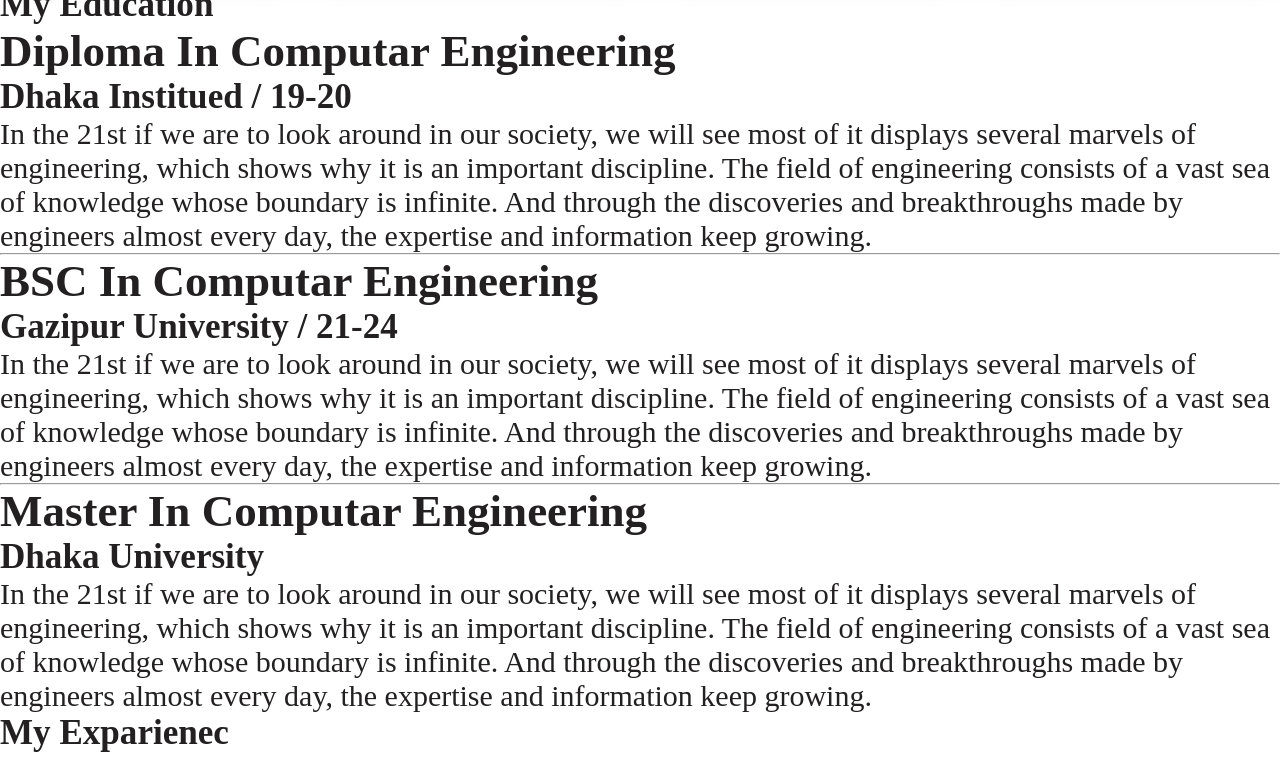
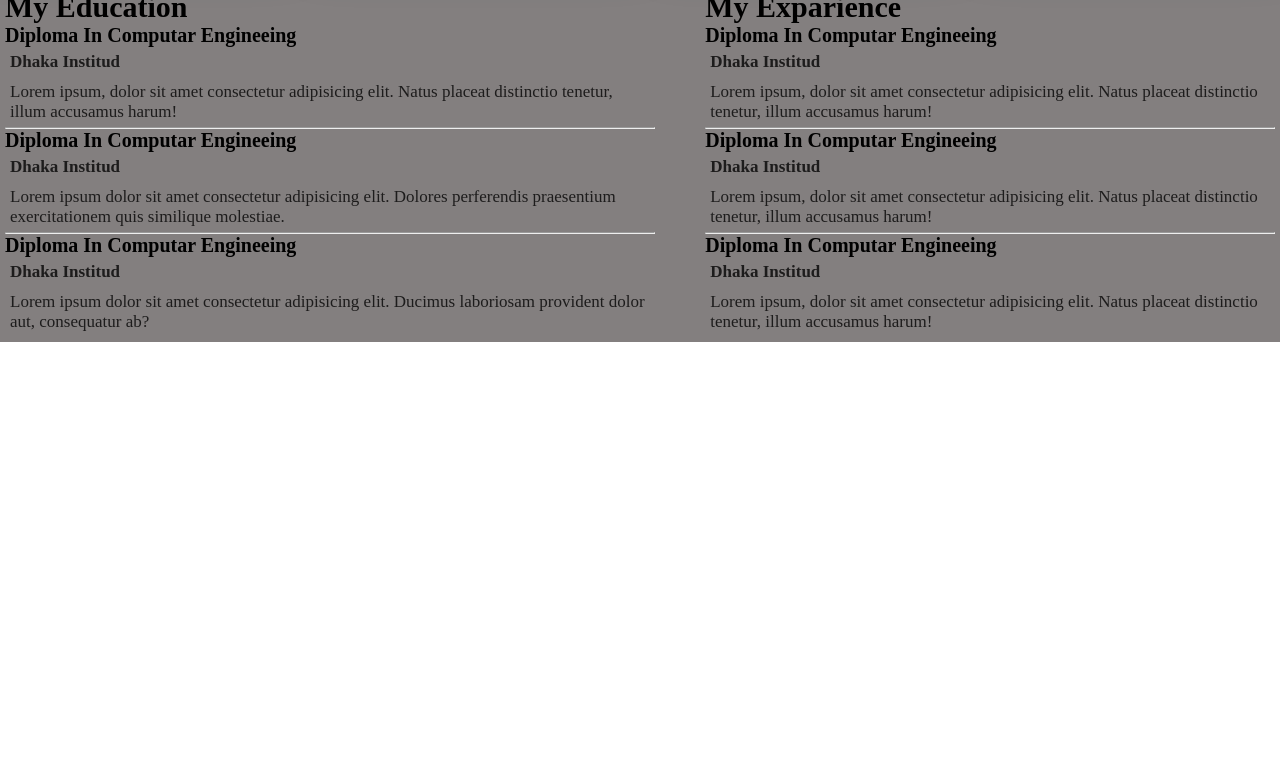
Before and after one commit to jahid45780/my-self, a plain HTML site: page index.html in a window 1280 px wide. Shown: the part 745-1507 px from the top of the page. After the commit the page ends 1087 px from the top, so only its background shows below. Drawn offline with Linux system fonts and the light colour scheme.

Commit message:
added the rasume containar

```diff
--- a/index.html
+++ b/index.html
@@ -102,60 +102,60 @@
       <section>
         <h3 class="about-title" >A Summary Of My Resume</h3>
 
+        <div class="resume-container" >
 
-            <div class="resume-container">
-                <div class="resume-container">
-                    <h3>My Education</h3>
+           <div class="resume-column">
+            <h3 class="resume-column-title">My Education</h3>
             <div class="resume-item">
-                        <h2 class="resume-item-title">Diploma In Computar Engineering</h2>
-                        <h3 class="resume-item-institued">Dhaka Institued / 19-20</h3>
-                        <p class="resume-item-description">In the 21st if we are to look around in our society, we will see most of it displays several marvels of engineering, which shows why it is an important discipline. The field of engineering consists of a vast sea of knowledge whose boundary is infinite. And through the discoveries and breakthroughs made by engineers almost every day, the expertise and information keep growing.</p>
+            <h2 class="resume-item-title">Diploma In Computar Engineeing</h2>
+            <h3 class="resume-column-info" >Dhaka Institud</h3>
+            <p class="resume-column-despikson" >Lorem ipsum, dolor sit amet consectetur adipisicing elit. Natus placeat distinctio tenetur, illum accusamus harum!</p>
+            </div>
+           <hr>
+            <div class="resume-item">
+                <h2 class="resume-item-title">Diploma In Computar Engineeing</h2>
+                <h3 class="resume-column-info" >Dhaka Institud</h3>
+                <p class="resume-column-despikson" >Lorem ipsum dolor sit amet consectetur adipisicing elit. Dolores perferendis praesentium exercitationem quis similique molestiae.</p>
+                </div>
+                <hr>
+                <div class="resume-item">
+                    <h2 class="resume-item-title">Diploma In Computar Engineeing</h2>
+                    <h3 class="resume-column-info" >Dhaka Institud</h3>
+                    <p class="resume-column-despikson" >Lorem ipsum dolor sit amet consectetur adipisicing elit. Ducimus laboriosam provident dolor aut, consequatur ab?</p>
+                    </div>
 
+           </div>
+           <div class="resume-column">
+            <h3 class="resume-column-title">My Exparience</h3>
+
+            <div class="resume-item">
+                <h2 class="resume-item-title">Diploma In Computar Engineeing</h2>
+                <h3 class="resume-column-info" >Dhaka Institud</h3>
+                <p class="resume-column-despikson" >Lorem ipsum, dolor sit amet consectetur adipisicing elit. Natus placeat distinctio tenetur, illum accusamus harum!</p>
                 </div>
                <hr>
 
                <div class="resume-item">
-                        <h2 class="resume-item-title">BSC In Computar Engineering </h2>
-                        <h3 class="resume-item-institued">Gazipur University / 21-24</h3>
-                        <p class="resume-item-description">In the 21st if we are to look around in our society, we will see most of it displays several marvels of engineering, which shows why it is an important discipline. The field of engineering consists of a vast sea of knowledge whose boundary is infinite. And through the discoveries and breakthroughs made by engineers almost every day, the expertise and information keep growing.</p>
-                    </div>
-                     <hr>
-                    <div class="resume-item">
-                        <h2 class="resume-item-title">Master In Computar Engineering</h2>
-                        <h3 class="resume-item-institued"> Dhaka University </h3>
-                        <p class="resume-item-description">In the 21st if we are to look around in our society, we will see most of it displays several marvels of engineering, which shows why it is an important discipline. The field of engineering consists of a vast sea of knowledge whose boundary is infinite. And through the discoveries and breakthroughs made by engineers almost every day, the expertise and information keep growing.</p>
-                    </div>
-
-                </div>
-                <div class="resume-container"></div>
-                <h3>My Exparienec</h3>
-
-                <div class="resume-item">
-                    <h2 class="resume-item-title">Diploma In Computar Engineering</h2>
-                    <h3 class="resume-item-institued">Dhaka Institued / 19-20</h3>
-                    <p class="resume-item-description">In the 21st if we are to look around in our society, we will see most of it displays several marvels of engineering, which shows why it is an important discipline. The field of engineering consists of a vast sea of knowledge whose boundary is infinite. And through the discoveries and breakthroughs made by engineers almost every day, the expertise and information keep growing.</p>
-
+                <h2 class="resume-item-title">Diploma In Computar Engineeing</h2>
+                <h3 class="resume-column-info" >Dhaka Institud</h3>
+                <p class="resume-column-despikson" >Lorem ipsum, dolor sit amet consectetur adipisicing elit. Natus placeat distinctio tenetur, illum accusamus harum!</p>
                 </div>
                <hr>
 
                <div class="resume-item">
-                    <h2 class="resume-item-title">BSC In Computar Engineering </h2>
-                    <h3 class="resume-item-institued">Gazipur University / 21-24</h3>
-                    <p class="resume-item-description">In the 21st if we are to look around in our society, we will see most of it displays several marvels of engineering, which shows why it is an important discipline. The field of engineering consists of a vast sea of knowledge whose boundary is infinite. And through the discoveries and breakthroughs made by engineers almost every day, the expertise and information keep growing.</p>
+                <h2 class="resume-item-title">Diploma In Computar Engineeing</h2>
+                <h3 class="resume-column-info" >Dhaka Institud</h3>
+                <p class="resume-column-despikson" >Lorem ipsum, dolor sit amet consectetur adipisicing elit. Natus placeat distinctio tenetur, illum accusamus harum!</p>
                 </div>
-                 <hr>
-                <div class="resume-item">
-                    <h2 class="resume-item-title">Master In Computar Engineering</h2>
-                    <h3 class="resume-item-institued"> Dhaka University </h3>
-                    <p class="resume-item-description">In the 21st if we are to look around in our society, we will see most of it displays several marvels of engineering, which shows why it is an important discipline. The field of engineering consists of a vast sea of knowledge whose boundary is infinite. And through the discoveries and breakthroughs made by engineers almost every day, the expertise and information keep growing.</p>
-                </div>
+
 
            </div>
 
 
 
+      </div>
 
-            </div>
+
 
       </section>
 
--- a/style.css
+++ b/style.css
@@ -135,8 +135,25 @@
     box-shadow: 0px 6px 50px 0px black;
     margin: 3px;
 }
-.resume-container{
-    color: rgb(34, 32, 32);
+/* resume section */
+.resume-column-title{
     font-size: 30px;
     font-weight: 700px;
-}
+  }
+  .resume-container{
+    display: flex;
+    gap: 50px;
+
+    padding: 5px;
+    align-items: center;
+    background-color: rgb(131, 127, 127);
+  }
+  .resume-column-info,.resume-column-despikson{
+    color: rgb(29, 28, 28);
+    padding: 5px;
+    font-size: 17px;
+
+  }
+  .resume-item-title{
+     font-size: 20px;
+  }
```
Lines whose indentation alone changed are shown as unchanged.
